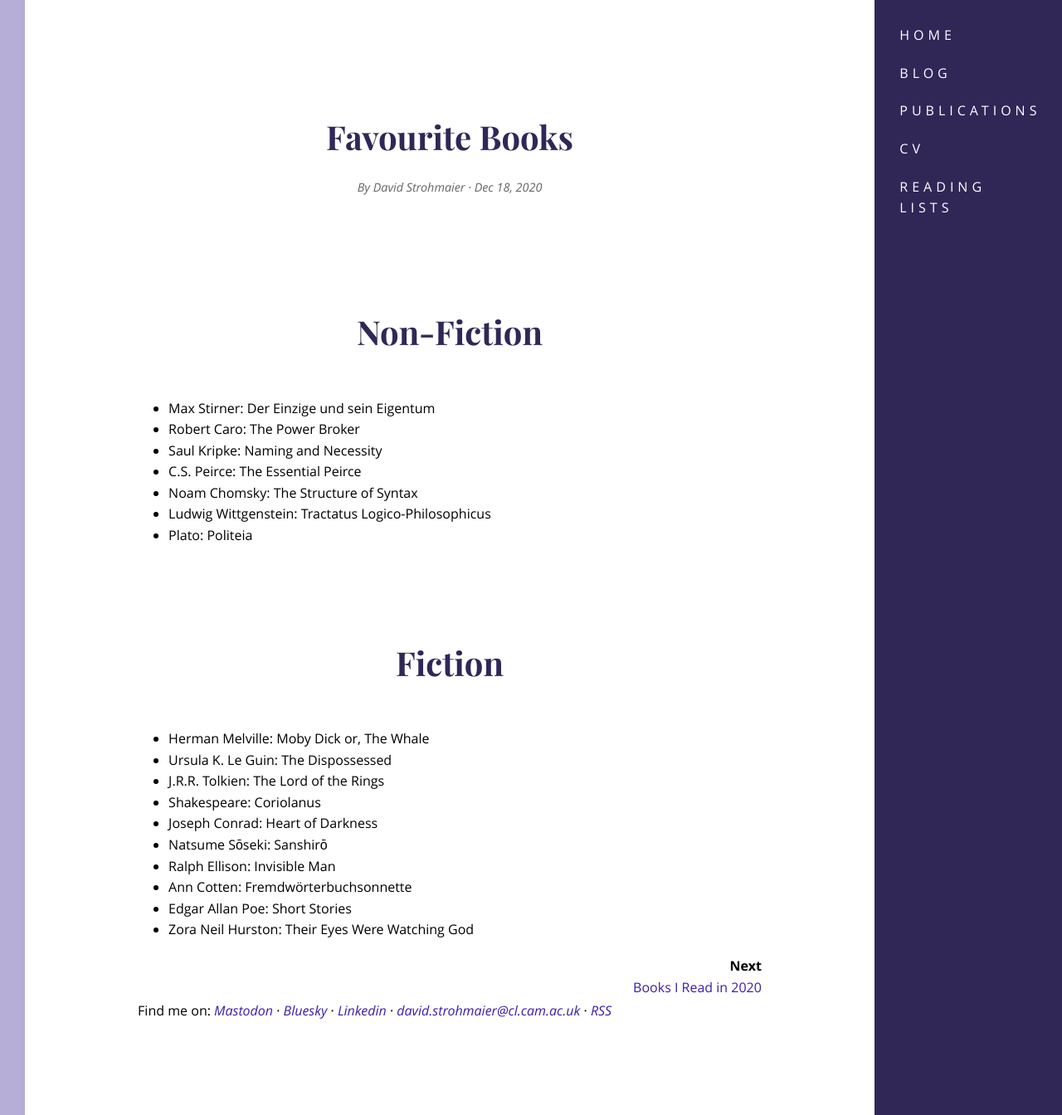
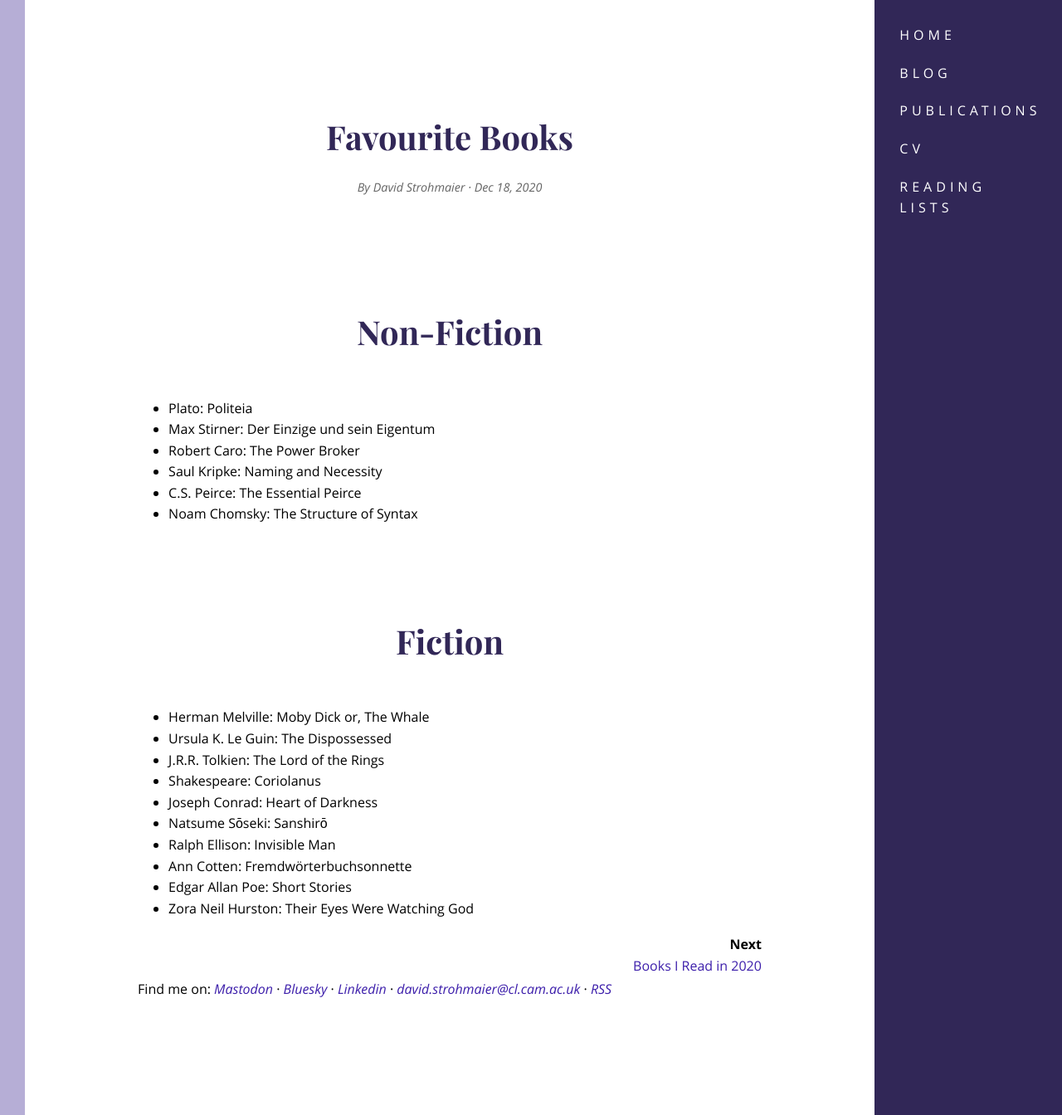
Before and after one commit to dstrohmaier/dstrohmaier.github.io, a Jekyll site: the page built from lists/_posts/2020-12-18-favourites-of-all-time.md, in a window 1280 px wide and 1344 px high. Shown: the whole window at 83% size. Built offline with Jekyll 4.4.1, drawn with Linux system fonts in a browser that asks for light colours; comment, search, counter and statistics services are not loaded.

Commit message:
slight changes to my favourites

```diff
--- a/lists/_posts/2020-12-18-favourites-of-all-time.md
+++ b/lists/_posts/2020-12-18-favourites-of-all-time.md
@@ -6,13 +6,14 @@
 ---
 
 # Non-Fiction
+- Plato: Politeia
 - Max Stirner: Der Einzige und sein Eigentum
 - Robert Caro: The Power Broker
 - Saul Kripke: Naming and Necessity
 - C.S. Peirce: The Essential Peirce
 - Noam Chomsky: The Structure of Syntax
-- Ludwig Wittgenstein: Tractatus Logico-Philosophicus
-- Plato: Politeia
+
+
 
 # Fiction
 - Herman Melville: Moby Dick or, The Whale
```
